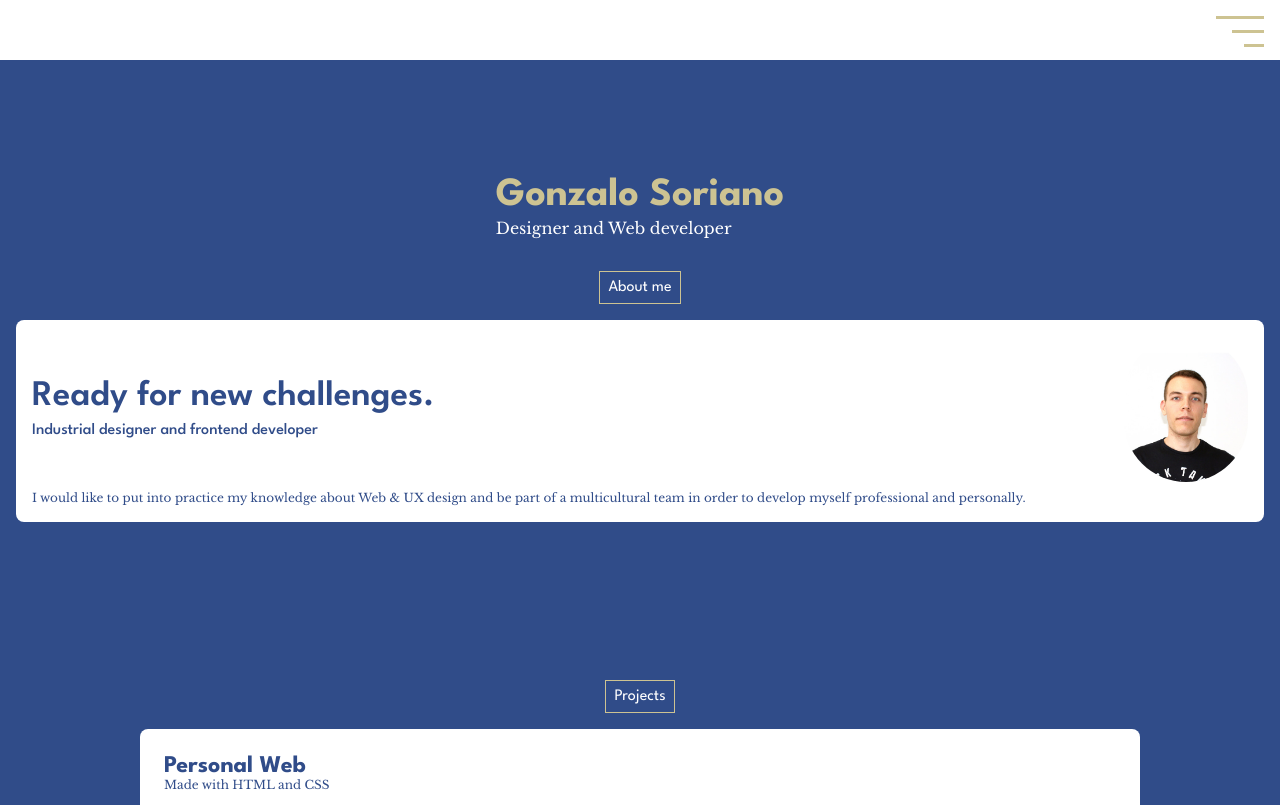
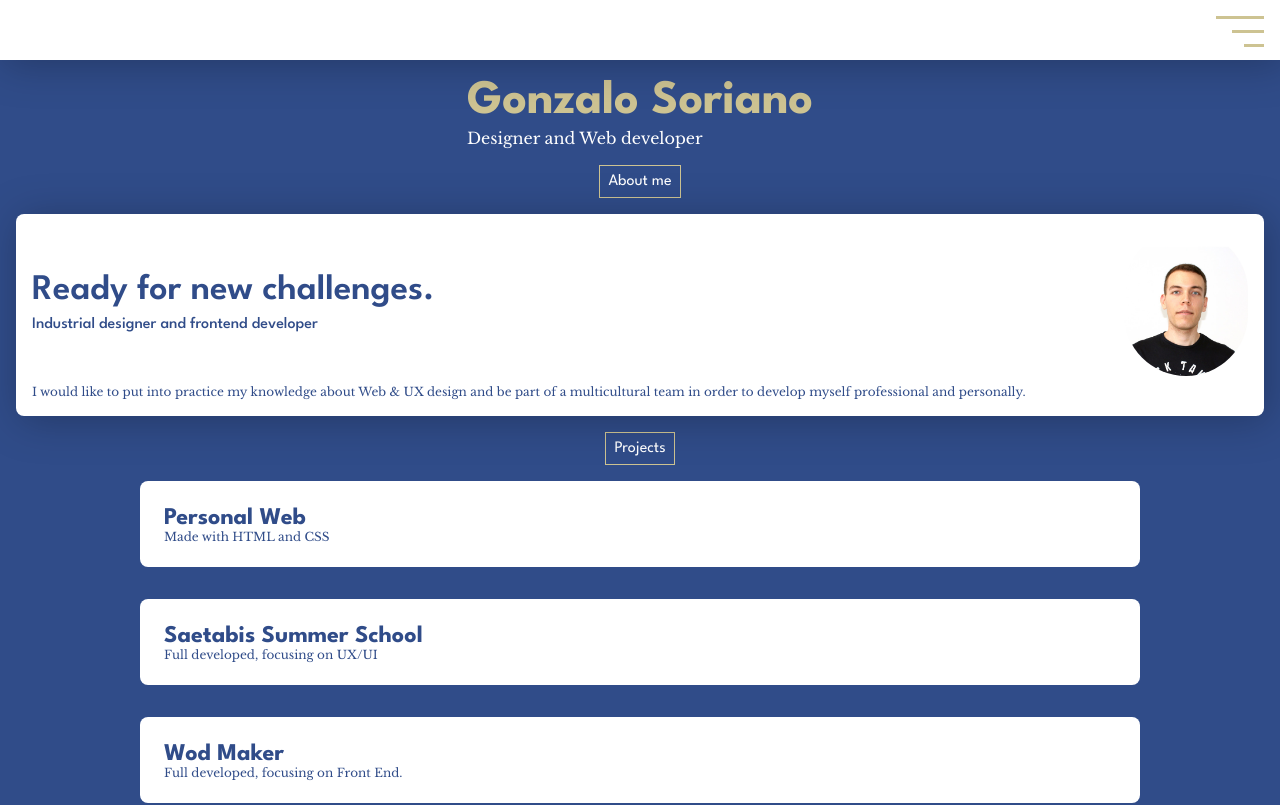
Before and after one commit to ggonzaloo10/project-3, a React (Create React App) app: page / in a window 1280 px wide. Shown: the top 805 px of the page. Built offline with nearby package versions, Linux system fonts and the light colour scheme.

Commit message:
styled topbar menu

```diff
--- a/src/components/header/style-header.css
+++ b/src/components/header/style-header.css
@@ -10,6 +10,8 @@ header {
     justify-content: center;
     padding: calc(var(--unit) * 2);
     font-family: var(--font-spartan, sans-serif);
+    filter: drop-shadow(4px 4px 20px rgba(0, 0, 0, 0.25));
+    z-index: 10;
 }
 
 .invisible {
--- a/src/components/section-aboutme/style-aboutme.css
+++ b/src/components/section-aboutme/style-aboutme.css
@@ -1,9 +1,8 @@
 section {
     display: flex;
     flex-direction: column;
-    justify-content: center;
     align-items: center;
-    height: 85vh;
+   margin-top: 60px;
 }
 
 .aboutMe-title {
@@ -11,7 +10,7 @@ section {
     flex-direction: column;
     justify-content: center;
     align-items: flex-start;
-    padding: calc(var(--unit) * 4);
+    padding: var(--space);
 }
 
 .h1 {
@@ -19,8 +18,8 @@ section {
     color: var(--ocher);
     font-style: normal;
     font-weight: 700;
-    font-size: calc(var(--unit) * 5);
-    line-height: calc(var(--unit) * 5.5);
+    font-size: calc(var(--unit) * 6);
+    line-height: calc(var(--unit) * 6.5);
 
 }
 
@@ -56,8 +55,9 @@ section {
     justify-content: space-between;
     margin: var(--space);
     padding: var(--space);
-    background: #FFFFFF;
-    border-radius: 8px;
+    background: var(--white);
+    border-radius: var(--unit);
+    filter: drop-shadow(4px 4px 20px rgba(0, 0, 0, 0.25));
 }
 
 .aboutMe-text {
```
